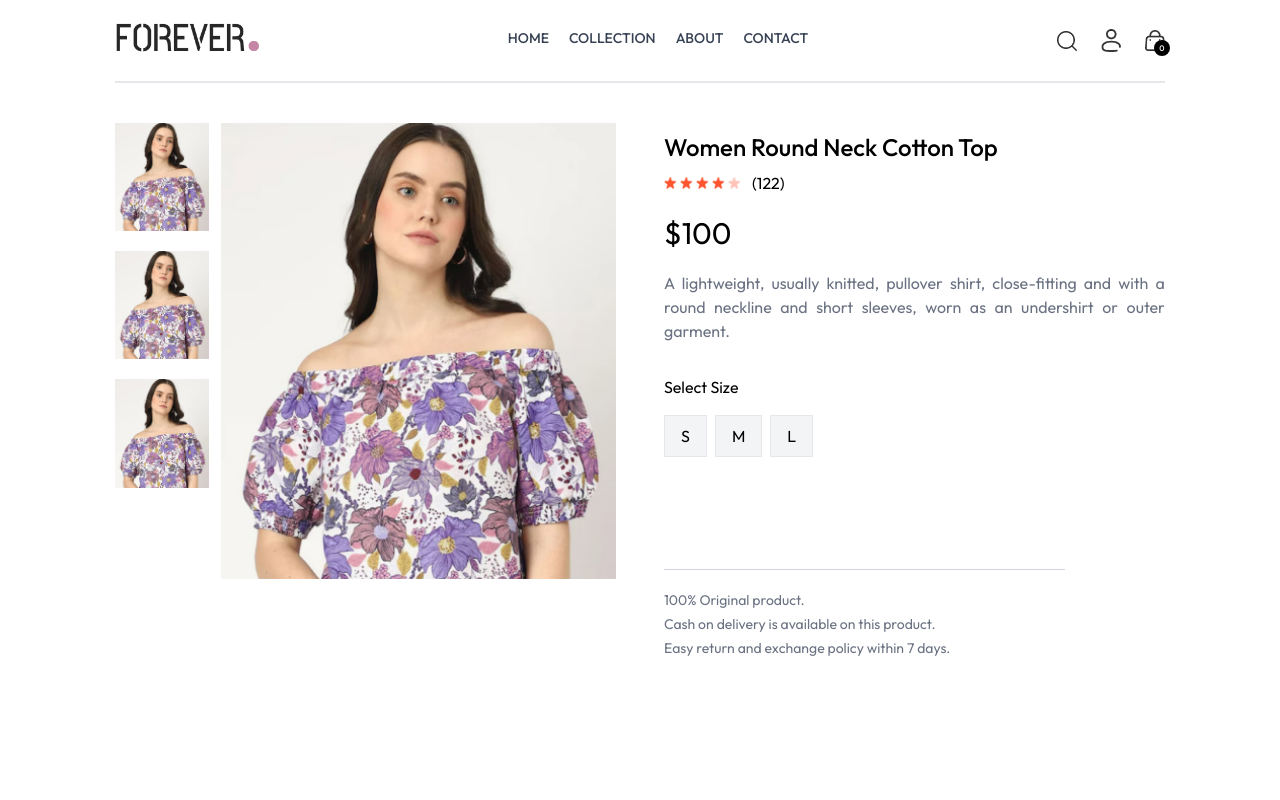
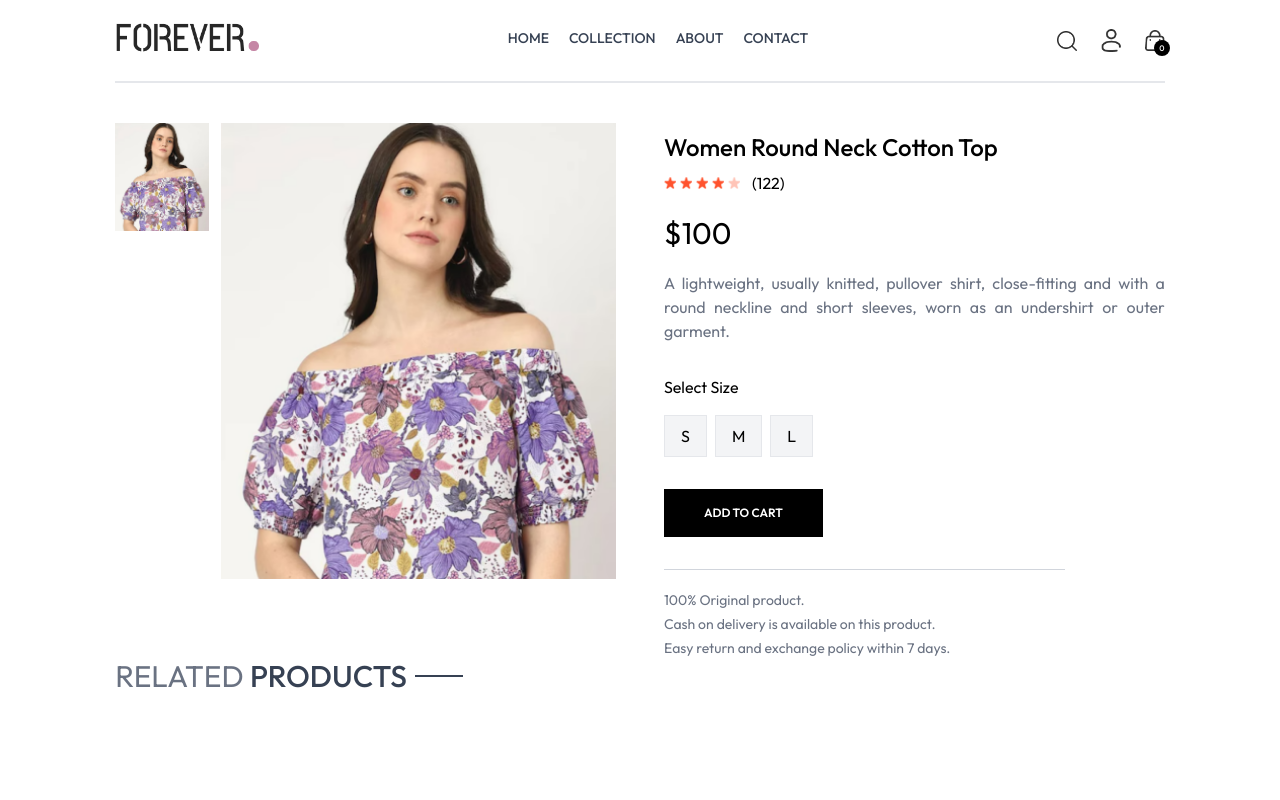
Before and after one commit to dofla2910/forever-shop, a React (Vite) app in the folder front-end/: page /product/aaaaa in a window 1280 px wide. Shown: the top 800 px of the page. Built offline with nearby package versions, Linux system fonts and the light colour scheme.

Commit message:
add product page

```diff
--- a/front-end/package.json
+++ b/front-end/package.json
@@ -5,7 +5,7 @@
   "type": "module",
   "scripts": {
     "dev": "vite",
-    "build": "vite build",
+    "build": "vite build --output public",
     "lint": "eslint .",
     "preview": "vite preview",
     "format": "prettier --write ."
--- a/front-end/src/components/PrimaryButton.jsx
+++ b/front-end/src/components/PrimaryButton.jsx
@@ -2,7 +2,13 @@ const PrimaryButton = ({ type, children, mainColor = '#000', hoverColor = '#F737
   return (
     <button
       type={type || 'button'}
-      className={`bg-[${mainColor}] text-white text-xs px-10 py-4 uppercase font-semibold hover:bg-[${hoverColor}] transition-colors duration-300 cursor-pointer ${className}`}
+      className={`text-white text-xs px-10 py-4 uppercase font-semibold transition-colors duration-300 cursor-pointer ${className}`}
+      style={{
+        backgroundColor: mainColor,
+        transition: 'background-color 0.3s'
+      }}
+      onMouseEnter={(e) => (e.currentTarget.style.backgroundColor = hoverColor)}
+      onMouseLeave={(e) => (e.currentTarget.style.backgroundColor = mainColor)}
     >
       {children}
     </button>
--- /dev/null
+++ b/front-end/src/components/RelatedProduct.jsx
@@ -0,0 +1,15 @@
+import { useContext } from 'react'
+import Title from './Title'
+import { ShopContext } from '../contexts/ShopContext'
+const RelatedProduct = ({ category, type }) => {
+  const { product } = useContext(ShopContext)
+
+  return (
+    <div className='text-3xl'>
+      <Title first={'Related'} second={'Products'} />
+      <div className='grid grid-cols-2 sm:grid-cols-3 md:grid-cols-4 lg:grid-cols-5'></div>
+    </div>
+  )
+}
+
+export default RelatedProduct
--- a/front-end/src/components/SelectSize.jsx
+++ b/front-end/src/components/SelectSize.jsx
@@ -1,10 +1,17 @@
-const SelectSize = ({ sizes }) => {
+const SelectSize = ({ sizes, selectedSize, setSelectedSize }) => {
   return (
     <div className='flex flex-col gap-4'>
       <p>Select Size</p>
       <div className='flex gap-2'>
         {sizes.map((size, index) => (
-          <button key={index} className='border border-gray-200 py-2 px-4 bg-gray-100 cursor-pointer'>
+          <button
+            key={index}
+            className={
+              'border py-2 px-4 bg-gray-100 cursor-pointer ' +
+              (selectedSize === size ? 'border-amber-400' : 'border-gray-200')
+            }
+            onClick={() => setSelectedSize(size)}
+          >
             {size}
           </button>
         ))}
--- a/front-end/src/pages/Product.jsx
+++ b/front-end/src/pages/Product.jsx
@@ -5,9 +5,11 @@ import ImageGallery from '../components/ImageGallery'
 import Rating from '../components/Rating'
 import SelectSize from '../components/SelectSize'
 import PrimaryButton from '../components/PrimaryButton'
+import RelatedProduct from '../components/RelatedProduct'
 
 const Product = () => {
   const [product, setProduct] = useState(null)
+  const [size, setSize] = useState(null)
   const { products, currency } = useContext(ShopContext)
   const location = useLocation()
 
@@ -25,7 +27,7 @@ const Product = () => {
       {product ? (
         <div className='flex flex-col items-stretch gap-12 sm:flex-row'>
           <div className='flex-1 sm:max-h-96'>
-            <ImageGallery imageList={[...product.image, ...product.image, ...product.image]} />
+            <ImageGallery imageList={product.image} />
           </div>
           <div className='flex-1'>
             <p className='text-2xl font-medium my-2'>{product.name}</p>
@@ -35,7 +37,7 @@ const Product = () => {
               {product.price}
             </p>
             <p className='text-gray-500 mb-8'>{product.description}</p>
-            <SelectSize sizes={product.sizes} />
+            <SelectSize sizes={product.sizes} selectedSize={size} setSelectedSize={setSize} />
             <PrimaryButton className='my-8'>Add to Cart</PrimaryButton>
             <hr className='text-gray-300 sm:w-4/5' />
             <div className='text-gray-500 text-sm flex flex-col gap-1 mt-5'>
@@ -48,6 +50,7 @@ const Product = () => {
       ) : (
         ''
       )}
+      <RelatedProduct />
     </div>
   )
 }
```
